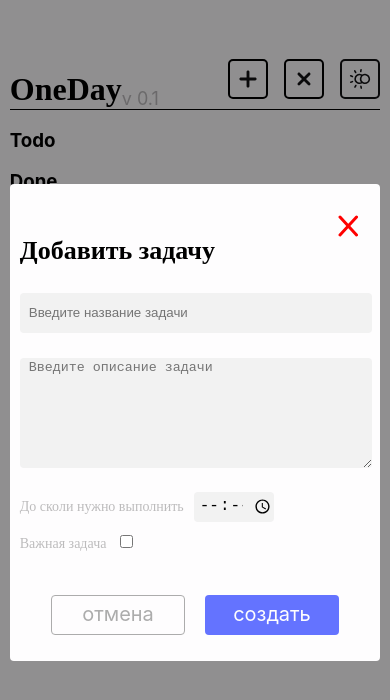
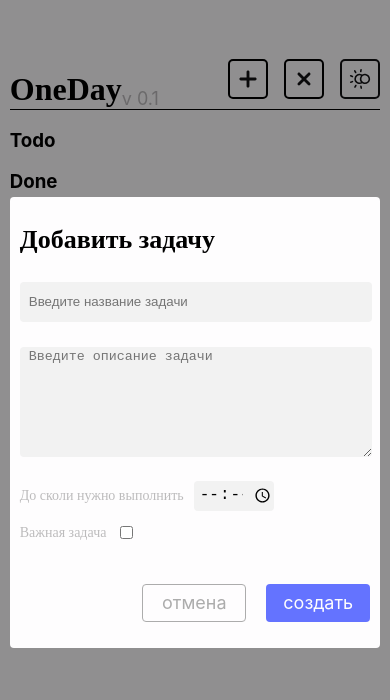
Before and after one commit to snaf-trip/oneDay, a React (Create React App) app: page / in a window 390 px wide. Both pictures are taken after a click on the link 248 px from the left and 79 px from the top of the page. Shown: the top 700 px of the page. Built offline with nearby package versions, Linux system fonts and the light colour scheme.

Commit message:
update modal (add task),remove cross for close

```diff
--- a/src/components/Modal/ModalContent/AddTask/AddTask.css
+++ b/src/components/Modal/ModalContent/AddTask/AddTask.css
@@ -74,6 +74,11 @@
   border-radius: 4px;
 }
 
+.important-content {
+  display: flex;
+  align-items: center;
+}
+
 .important-label {
   font-family: Ubuntu;
   font-weight: normal;
@@ -137,7 +142,7 @@
   .modal-title {
     font-size: 26px;
     line-height: 34px;
-    margin: 50px 0 0 10px;
+    margin: 26px 0 0 10px;
   }
 
   .modal-input-title {
@@ -178,12 +183,25 @@
   }
 
   .buttons {
-    display: flex;
-    justify-content: center;
     margin: 40px 0 26px 0;
   }
 
+  .modal-cancel-button {
+    width: 100%;
+    max-width: 104px;
+    height: 38px;
+    font-size: 18px;
+    line-height: 23px;
+    margin-right: 20px;
+  }
+
   .modal-create-button {
-    margin: 0;
+    width: 100%;
+    max-width: 104px;
+    height: 38px;
+    font-size: 18px;
+    line-height: 23px;
+    margin-right: 10px;
   }
+
 }
--- a/src/components/Modal/ModalContent/AddTask/AddTask.jsx
+++ b/src/components/Modal/ModalContent/AddTask/AddTask.jsx
@@ -8,7 +8,6 @@ function AddTask({ setActive, todos }) {
     <>
       <div className="modal-header">
         <h2 className="modal-title">Добавить задачу</h2>
-        <a className="modal-close-button" onClick={() => { clearModal(setActive) }}></a>
       </div>
       <input type="text" className='modal-input-title' placeholder='Введите название задачи' />
       <textarea className='modal-input-description' placeholder='Введите описание задачи'></textarea>
@@ -16,8 +15,10 @@ function AddTask({ setActive, todos }) {
         <label htmlFor="deadline" className='deadline-label'>До сколи нужно выполнить</label>
         <input type="time" name="deadline" id="deadline" className='deadline-input' min='17:00' max='21:00' />
       </div>
-      <label htmlFor="important" className='important-label'>Важная задача</label>
-      <input type="checkbox" name="important" id="important" className='important-input' />
+      <div className="important-content">
+        <label htmlFor="important" className='important-label'>Важная задача</label>
+        <input type="checkbox" name="important" id="important" className='important-input' />
+      </div>
       <div className='buttons'>
         <a className='modal-cancel-button' onClick={() => { clearModal(setActive) }}>отмена</a>
         <a className='modal-create-button' onClick={() => createTask(todos, setActive)}>создать</a>
```
